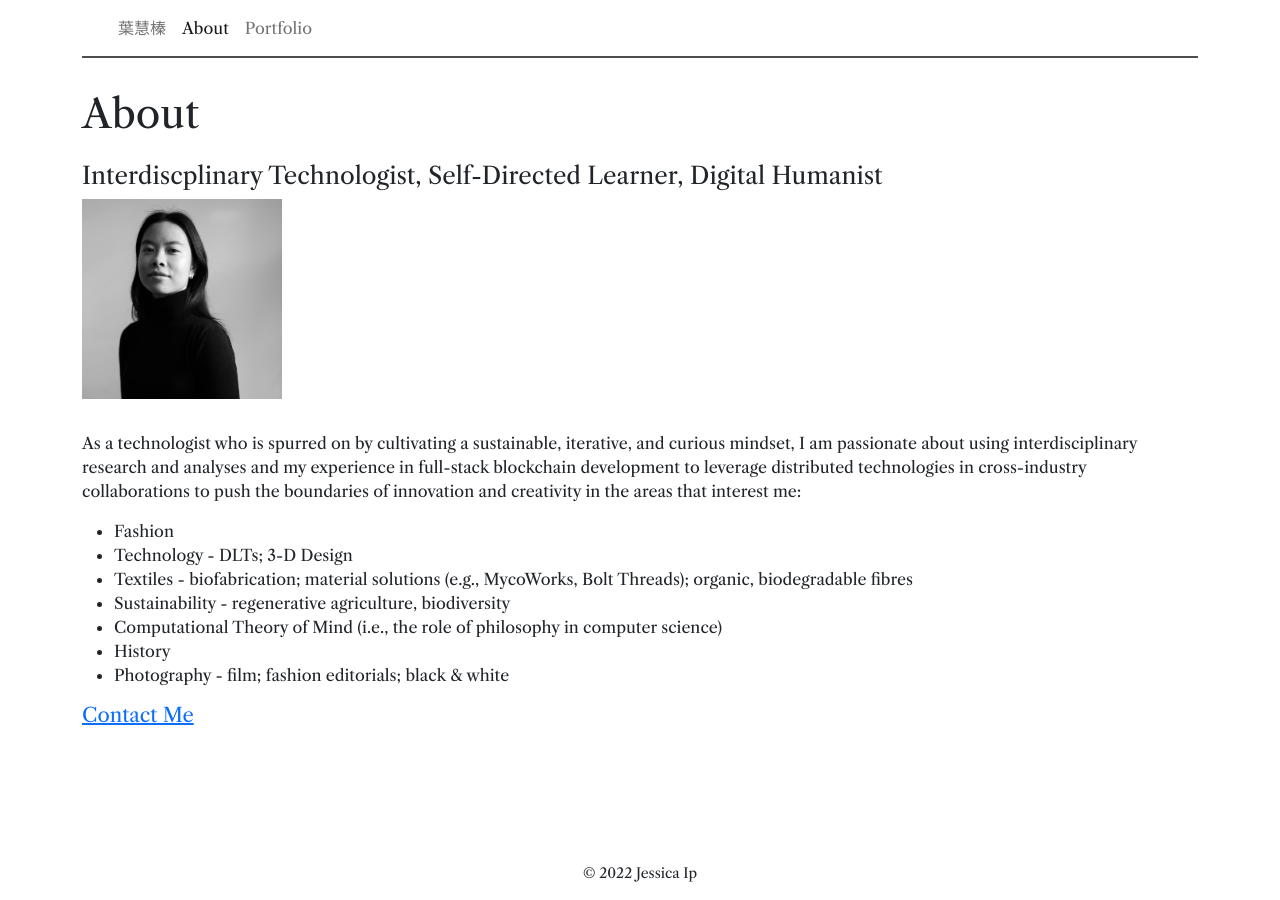
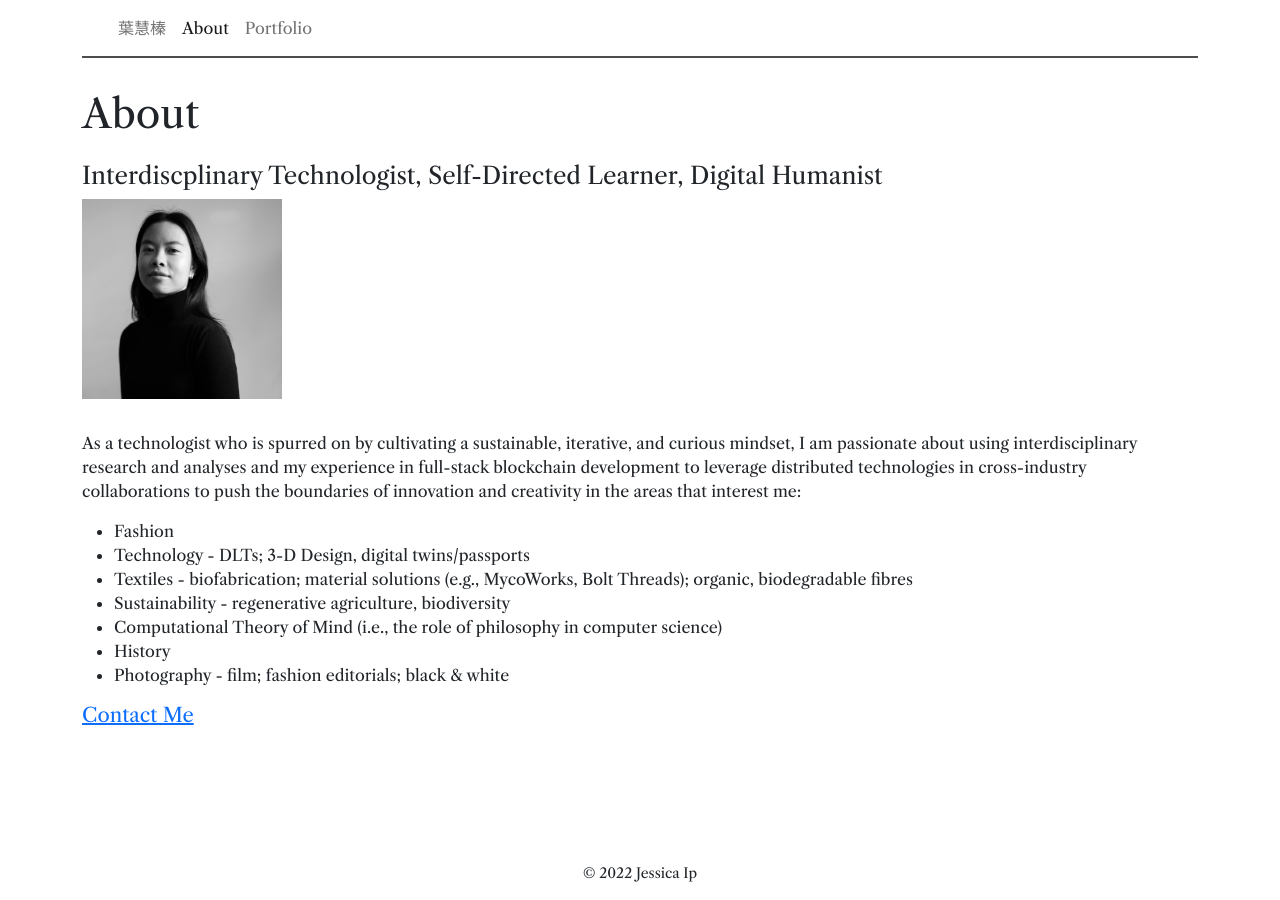
Before and after one commit to ipjessica/ipjessica.github.io, a Jekyll site: the page built from about.md, in a window 1280 px wide. Built offline with Jekyll 4.4.1, drawn with Linux system fonts in a browser that asks for light colours.

Commit message:
Update about.md

```diff
--- a/about.md
+++ b/about.md
@@ -10,7 +10,7 @@ permalink: /about/
 
 <ul>
     <li>Fashion</li>
-    <li>Technology - DLTs; 3-D Design</li>
+    <li>Technology - DLTs; 3-D Design, digital twins/passports</li>
     <li>Textiles - biofabrication; material solutions (e.g., MycoWorks, Bolt Threads); organic, biodegradable fibres</li>
     <li>Sustainability - regenerative agriculture, biodiversity</li>
     <li>Computational Theory of Mind (i.e., the role of philosophy in computer science)</li>
```
